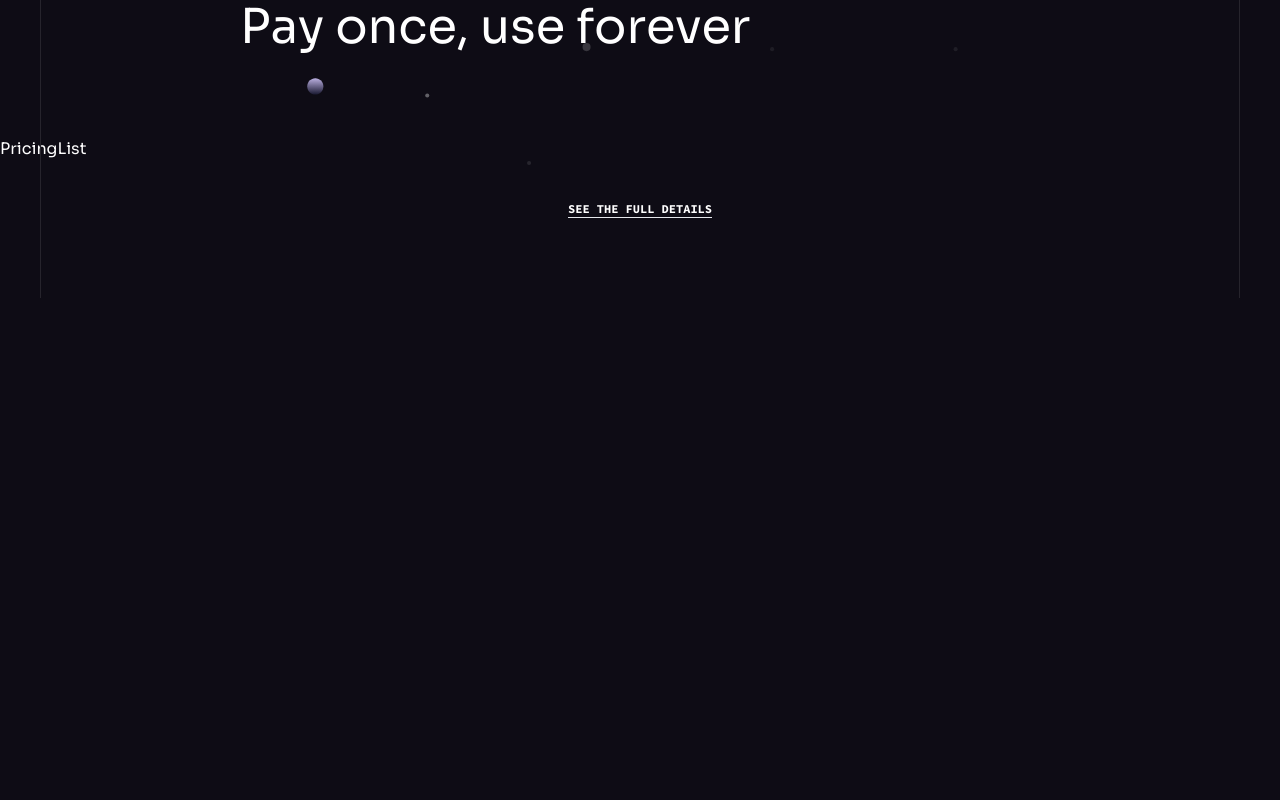
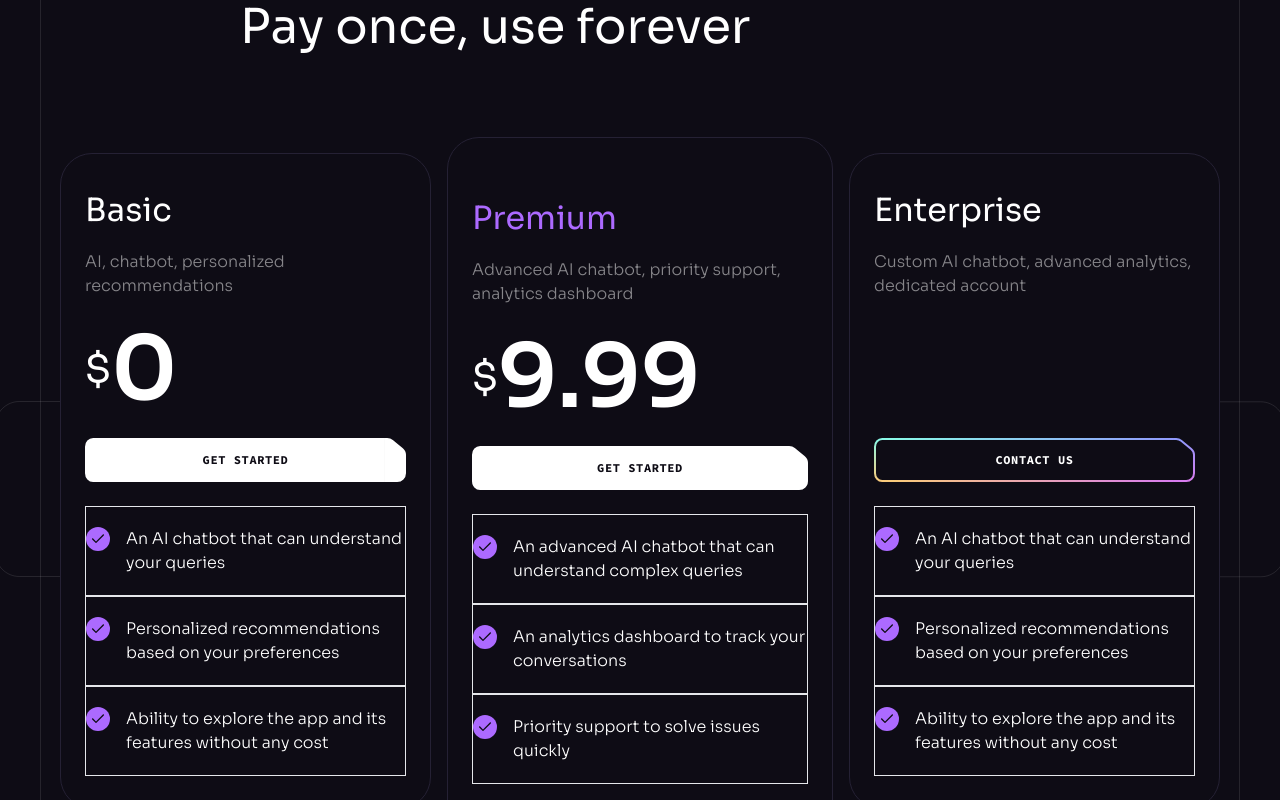
Before and after one commit to jdav892/brainiac, a React (Vite) app: page / in a window 1280 px wide. Shown: the part 6120-6920 px from the top of the page. Before the commit the page ends 6418 px from the top, so only its background shows below. Built offline with nearby package versions, Linux system fonts and the light colour scheme; the HTML template or start-up script is replaced by a standard one.

Commit message:
feat: creates pricing list component to be displayed in pricing section

```diff
--- a/src/components/Pricing.jsx
+++ b/src/components/Pricing.jsx
@@ -16,7 +16,7 @@
             height={255}
             alt="A Sphere"
           />
-          <div className="absolute top-1/2 left-1/2 w-[60rem] -translate-x-1/2 pointer-events-none">
+          <div className="absolute top-1/2 left-1/2 w-[60rem] -translate-x-1/2 -translate-y-1/2 pointer-events-none">
             <img
               src={stars}
               className="w-full"
@@ -30,16 +30,19 @@
           tag="Get started with Brainwave"
           title="Pay once, use forever"
         />
-      </div>
         <div className="relative">
           <PricingList />
           <LeftLine />
           <RightLine />
         </div>
         <div className="flex justify-center mt-10">
-        <a className="text-xs font-code font-bold tracking wider uppercase border-b">
+          <a
+            className="text-xs font-code font-bold tracking wider uppercase border-b"
+            href="/pricing"
+          >
             See the full details
           </a>
+        </div>
       </div>
     </Section>
   );
--- a/src/components/PricingList.jsx
+++ b/src/components/PricingList.jsx
@@ -1,5 +1,48 @@
+import { check } from "../assets";
+import { pricing } from "../constants";
+import Button from "./Button";
+
 const PricingList = () => {
-  return <div>PricingList</div>;
+  return (
+    <div className="flex gap-[1rem] max-lg:flex-wrap">
+      {pricing.map((item) => (
+        <div
+          key={item.id}
+          className="w-[19rem] max-lg:w-full h-full px-6 bg-n-8 border border-n-6 rounded-[2rem] lg:w-auto even:py-14 odd:py-8 odd:my-4 [&>h4]:even:text-color-1 [&<h4]:last:text-color-3"
+        >
+          <h4 className="h4 mb-4">{item.title}</h4>
+          <p className="body-2 min-h-[4rem] mb-3 text-n-1/50">
+            {item.description}
+          </p>
+          <div className="flex items-center h-[5.5rem] mb-6">
+            {item.price && (
+              <>
+                <div className="h3">$</div>
+                <div className="text-[5.5rem] leading-none font-bold">
+                  {item.price}
+                </div>
+              </>
+            )}
+          </div>
+          <Button
+            className="w-full mb-6"
+            href={item.price ? "/pricing" : "mailto:jadev@gmail.com"}
+            white={!!item.price}
+          >
+            {item.price ? "Get started" : "Contact us"}
+          </Button>
+          <ul>
+            {item.features.map((feature, index) => (
+              <li key={index} className="flex items-start py-5 border">
+                <img src={check} width={24} height={24} alt="Check" />
+                <p className="body-2 ml-4">{feature}</p>
+              </li>
+            ))}
+          </ul>
+        </div>
+      ))}
+    </div>
+  );
 };
 
 export default PricingList;
--- a/src/constants/index.js
+++ b/src/constants/index.js
@@ -228,6 +228,17 @@
       "Priority support to solve issues quickly",
     ],
   },
+  {
+    id: "2",
+    title: "Enterprise",
+    description: "Custom AI chatbot, advanced analytics, dedicated account",
+    price: null,
+    features: [
+      "An AI chatbot that can understand your queries",
+      "Personalized recommendations based on your preferences",
+      "Ability to explore the app and its features without any cost",
+    ],
+  },
 ];
 
 export const benefits = [
```
Lines whose indentation alone changed are shown as unchanged.
